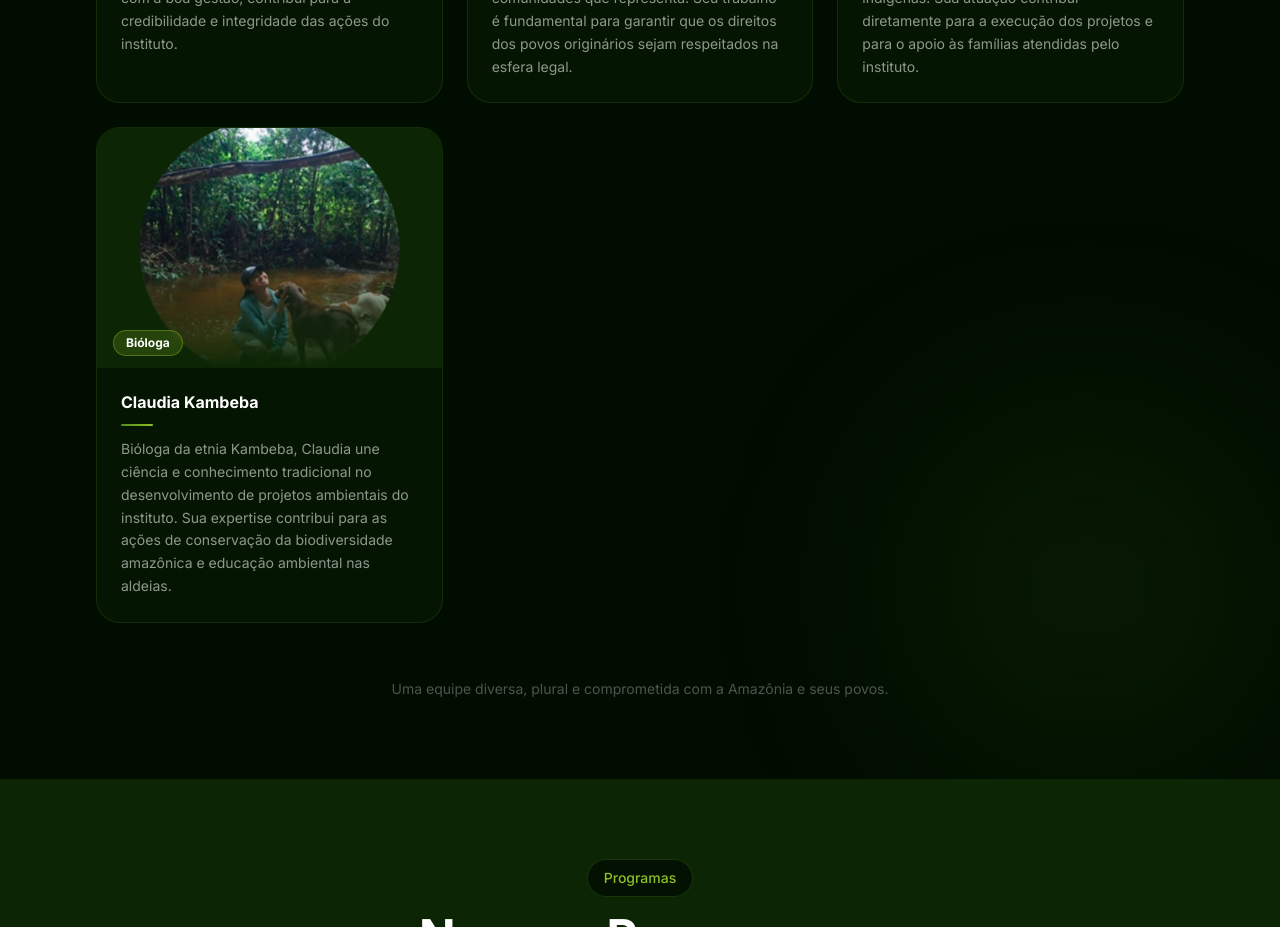
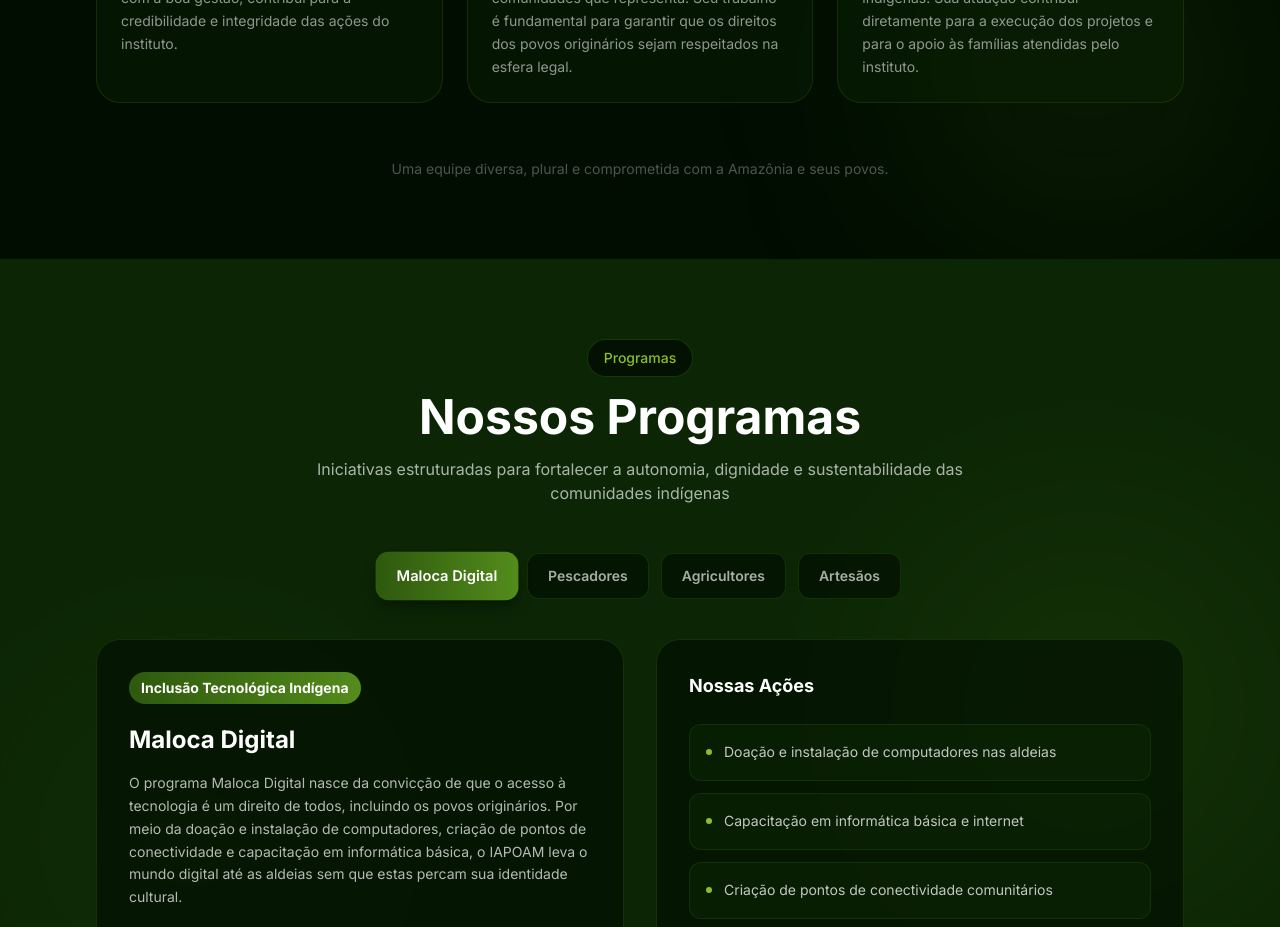
Before and after one commit to ewertonpinheiroo/instituto_indigena, a Next.js app: page / in a window 1280 px wide. Shown: the part 9600-10527 px from the top of the page. Built offline with nearby package versions, Linux system fonts and the light colour scheme.

Commit message:
Atualizacao Beta 002

```diff
--- a/app/components/Equipe.tsx
+++ b/app/components/Equipe.tsx
@@ -45,13 +45,7 @@ const team = [
     bio: "Eleuza integra a equipe do IAPOAM com dedicação ao fortalecimento das ações sociais e culturais junto às comunidades indígenas. Sua atuação contribui diretamente para a execução dos projetos e para o apoio às famílias atendidas pelo instituto.",
     photo: "/eleuzaequipe.png",
   },
-  {
-    name: "Claudia Kambeba",
-    role: "Bióloga",
-    roleTag: "bg-[#8EBF24]/20 text-[#ffffff] border-[#8EBF24]/40",
-    bio: "Bióloga da etnia Kambeba, Claudia une ciência e conhecimento tradicional no desenvolvimento de projetos ambientais do instituto. Sua expertise contribui para as ações de conservação da biodiversidade amazônica e educação ambiental nas aldeias.",
-    photo: "/claudiaequipe.png",
-  },
+
 ];
 
 export function Equipe() {
```
